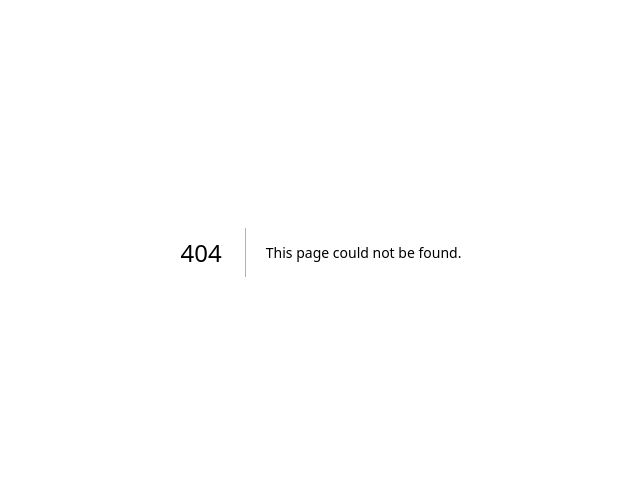
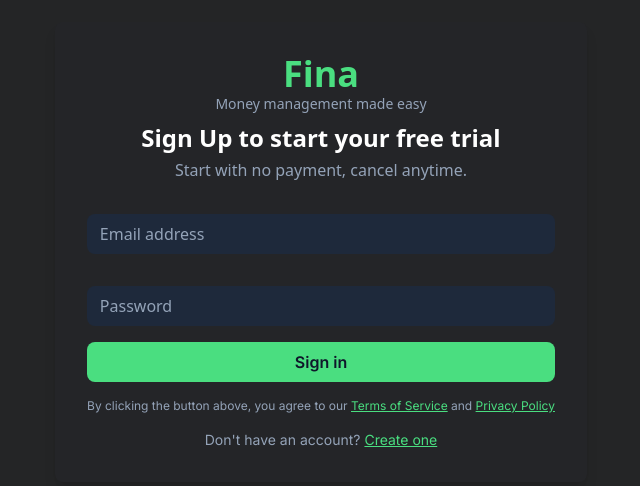
Before and after one commit to Toushik-Ahmed/Fina-Backend, a Next.js app: page /login in a window 1280 px wide. Before the commit this address had no page. Shown: the part 148-634 px from the top of the page, without its empty margins (319-959 px from the left). Built offline with nearby package versions, Linux system fonts and the light colour scheme.

Commit message:
login&signup page done

```diff
--- /dev/null
+++ b/src/app/accounts/page.tsx
@@ -0,0 +1,12 @@
+import Accounts from '@/components/accounts/Accounts'
+import React from 'react'
+
+type Props = {}
+
+function page({}: Props) {
+  return (
+    <Accounts />
+  )
+}
+
+export default page
--- a/src/app/globals.css
+++ b/src/app/globals.css
@@ -2,7 +2,7 @@
 @tailwind components;
 @tailwind utilities;
 
-:root {
+/* :root {
   --foreground-rgb: 0, 0, 0;
   --background-start-rgb: 214, 219, 220;
   --background-end-rgb: 255, 255, 255;
@@ -17,17 +17,11 @@
 }
 
 body {
-  color: rgb(var(--foreground-rgb));
-  background: linear-gradient(
-      to bottom,
-      transparent,
-      rgb(var(--background-end-rgb))
-    )
-    rgb(var(--background-start-rgb));
+  background-color: rgb(222, 227, 231);
 }
 
 @layer utilities {
   .text-balance {
     text-wrap: balance;
   }
-}
+} */
--- /dev/null
+++ b/src/app/homepage/page.tsx
@@ -0,0 +1,13 @@
+import HomePage from '@/components/homepage/HomePage';
+
+type Props = {};
+
+function page({}: Props) {
+  return (
+    <>
+      <HomePage />
+    </>
+  );
+}
+
+export default page;
--- /dev/null
+++ b/src/app/login/page.tsx
@@ -0,0 +1,9 @@
+import LogIn from '@/components/login/LogIn';
+
+type Props = {};
+
+function page({}: Props) {
+  return <LogIn />;
+}
+
+export default page;
--- /dev/null
+++ b/src/app/signup/page.tsx
@@ -0,0 +1,9 @@
+import SignUp from '@/components/signup/SignUp';
+
+type Props = {};
+
+function page({}: Props) {
+  return <SignUp />;
+}
+
+export default page;
--- /dev/null
+++ b/src/components/accounts/Accounts.tsx
@@ -0,0 +1,11 @@
+import React from 'react'
+
+type Props = {}
+
+function Accounts({}: Props) {
+  return (
+    <div>Accounts</div>
+  )
+}
+
+export default Accounts
--- /dev/null
+++ b/src/components/homepage/HomePage.tsx
@@ -0,0 +1,7 @@
+type Props = {};
+
+function HomePage({}: Props) {
+  return <div>homepage</div>;
+}
+
+export default HomePage;
--- /dev/null
+++ b/src/components/login/LogIn.tsx
@@ -0,0 +1,63 @@
+type Props = {};
+
+function LogIn({}: Props) {
+  return (
+    <div className="h-screen flex items-center justify-center bg-[#242526]">
+      <div className="text-center bg-[#242528] p-[4vh] rounded-lg shadow-lg">
+        <div className="flex flex-col items-center">
+          <div className="flex items-center justify-center mb-[1vh]">
+            <div>
+              <div className="text-4xl font-sans font-bold text-green-400">
+                Fina
+              </div>
+              <div className="font-sans font-normal text-sm text-slate-400">
+                Money management made easy
+              </div>
+            </div>
+          </div>
+          <div className="font-sans text-2xl font-semibold text-white mb-[0.5vh]">
+            Sign Up to start your free trial
+          </div>
+          <div className="font-sans text-slate-400 mb-[2vh]">
+            Start with no payment, cancel anytime.
+          </div>
+          <div className="my-[2vh] font-sans w-full">
+            <input
+              type="text"
+              placeholder="Email address"
+              className="w-full px-[1vw] py-[1vh] rounded-lg bg-slate-800 text-white placeholder-slate-400"
+            />
+          </div>
+          <div className="my-[2vh] font-sans w-full">
+            <input
+              type="password"
+              placeholder="Password"
+              className="w-full px-[1vw] py-[1vh] rounded-lg bg-slate-800 text-white placeholder-slate-400"
+            />
+          </div>
+          <button className="w-full px-[1vw] py-[1vh] rounded-lg bg-green-400 text-slate-900 font-semibold hover:bg-green-300 transition">
+            Sign in
+          </button>
+          <div className="text-slate-400 text-xs mt-[2vh]">
+            By clicking the button above, you agree to our{' '}
+            <a href="#" className="text-green-400 underline">
+              Terms of Service
+            </a>{' '}
+            and{' '}
+            <a href="#" className="text-green-400 underline">
+              Privacy Policy
+            </a>
+          </div>
+          <div className="text-slate-400 text-sm mt-[2vh]">
+            Don't have an account?{' '}
+            <a href="#" className="text-green-400 underline">
+              Create one
+            </a>
+          </div>
+        </div>
+      </div>
+    </div>
+  );
+}
+
+export default LogIn;
--- /dev/null
+++ b/src/components/signup/SignUp.tsx
@@ -0,0 +1,63 @@
+type Props = {};
+
+function SignUp({}: Props) {
+  return (
+    <div className="h-screen flex items-center justify-center bg-[#242526]">
+      <div className="text-center bg-[#242528] p-[4vh] rounded-lg shadow-lg">
+        <div className="flex flex-col items-center">
+          <div className="flex items-center justify-center mb-[1vh]">
+            <div>
+              <div className="text-4xl font-sans font-bold text-green-400">
+                Fina
+              </div>
+              <div className="font-sans font-normal text-sm text-slate-400">
+                Money management made easy
+              </div>
+            </div>
+          </div>
+          <div className="font-sans text-2xl font-semibold text-white mb-[0.5vh]">
+            Sign Up to start your free trial
+          </div>
+          <div className="font-sans text-slate-400 mb-[2vh]">
+            Start with no payment, cancel anytime.
+          </div>
+          <div className="my-[2vh] font-sans w-full">
+            <input
+              type="text"
+              placeholder="Email address"
+              className="w-full px-[1vw] py-[1vh] rounded-lg bg-slate-800 text-white placeholder-slate-400 "
+            />
+          </div>
+          <div className="my-[2vh] font-sans w-full">
+            <input
+              type="password"
+              placeholder="Password"
+              className="w-full px-[1vw] py-[1vh] rounded-lg bg-slate-800 text-white placeholder-slate-400 "
+            />
+          </div>
+          <button className="w-full px-[1vw] py-[1vh]  rounded-lg bg-green-400 text-slate-900 font-semibold hover:bg-green-300 transition">
+            Sign Up
+          </button>
+          <div className="text-slate-400 text-xs mt-[2vh]">
+            By clicking the button above, you agree to our{' '}
+            <a href="#" className="text-green-400 underline">
+              Terms of Service
+            </a>{' '}
+            and{' '}
+            <a href="#" className="text-green-400 underline">
+              Privacy Policy
+            </a>
+          </div>
+          <div className="text-slate-400 text-sm mt-[2vh]">
+            Already have an account?{' '}
+            <a href="#" className="text-green-400 underline">
+              Log in
+            </a>
+          </div>
+        </div>
+      </div>
+    </div>
+  );
+}
+
+export default SignUp;
```
Also changed, not shown: src/components/accounts/LeftNavbar.tsx (added), src/components/signup/logo.png (added).
